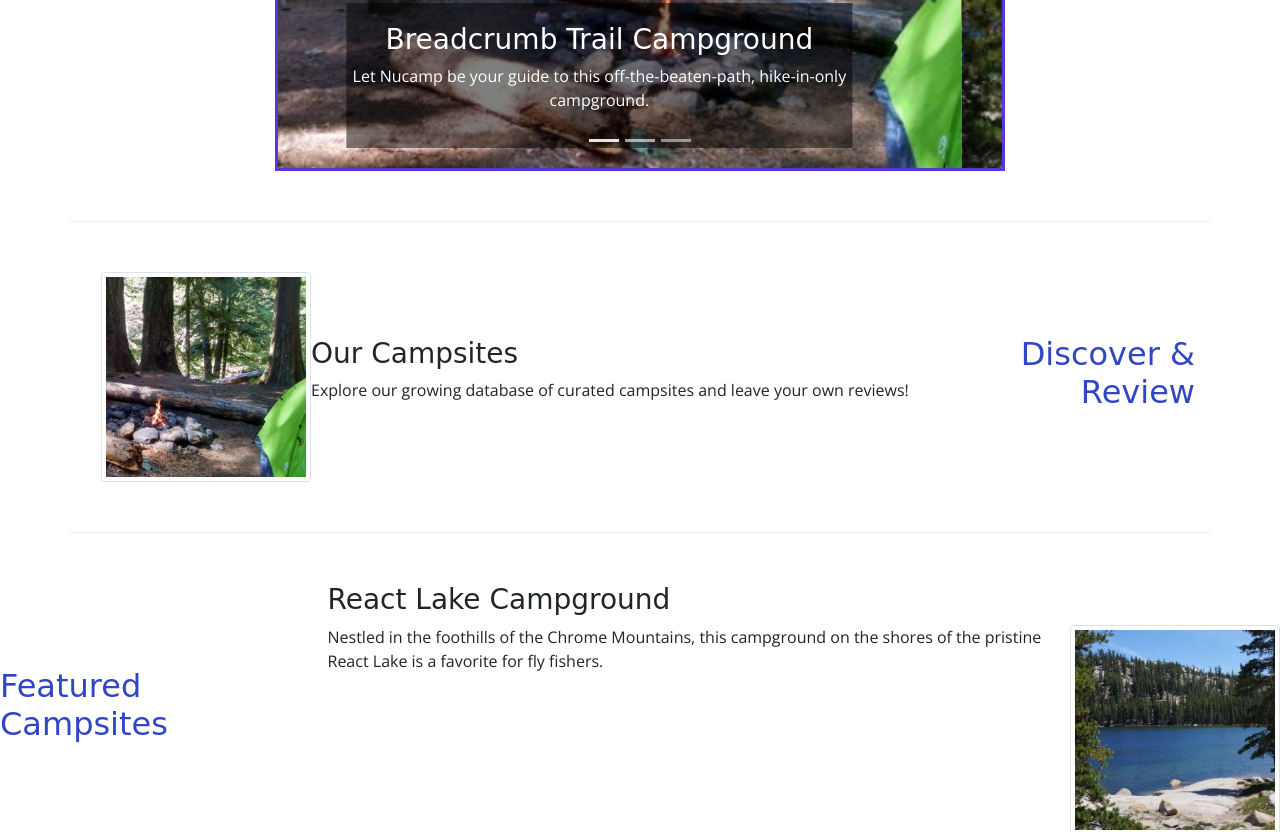
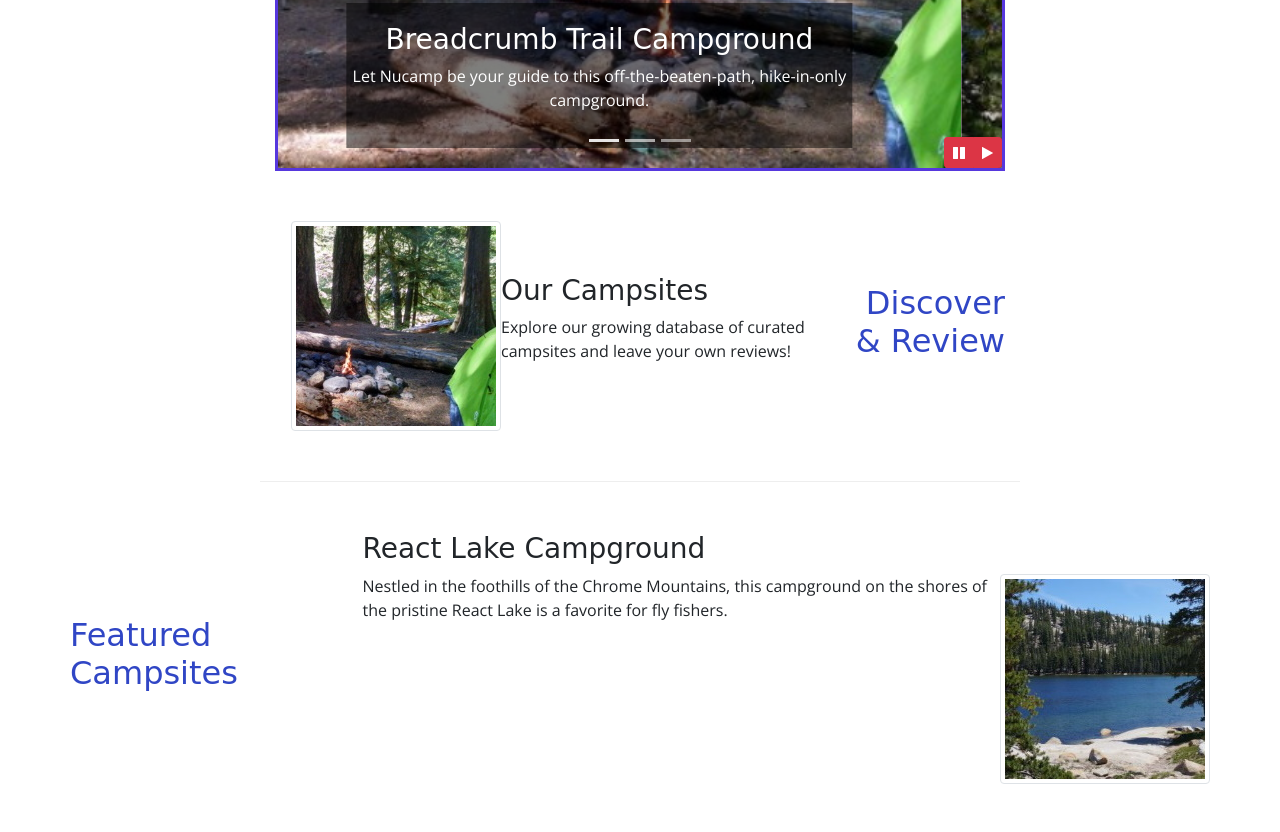
Before and after one commit to Hence07/Nucamp, a website: page index.html in a window 1280 px wide. Shown: the part 539-1371 px from the top of the page. Drawn offline with nearby package versions, Linux system fonts and the light colour scheme; a web font is replaced by a local one.

Commit message:
Bootstrap and jQuery Part 1

```diff
--- a/css/styles.css
+++ b/css/styles.css
@@ -48,3 +48,8 @@ header h2 {
 .carousel {
     border: solid #5637DD;
 }
+#carouselButton {
+    position: absolute;
+    right: 0;
+    bottom: 0;
+}
--- a/index.html
+++ b/index.html
@@ -210,8 +210,15 @@
                          <span class="carousel-control-next-icon"></span>
                          <span class="sr-only">Next</span>
                      </a>
-                </div>
-        </div>
+                    <div class="btn-group" id="carouselButton">
+                        <button class="btn btn-danger btn-sm" id="carouselPause">
+                            <i class="fa fa-pause"></i>
+                        </button>
+                        <button class="btn btn-danger btn-sm" id="carouselPlay">
+                            <i class="fa fa-play"></i>
+                        </button>
+                    </div>
+
         </div>
         <div class="row row-content align-items-center">
             <div class="col-sm-4 order-sm-last col-md-3">
@@ -300,11 +307,17 @@
     <script src="node_modules/popper.js/dist/umd/popper.min.js"></script>
     <script src="node_modules/bootstrap/dist/js/bootstrap.min.js"></script>
 
-    <!-- <script>
-        $(function () {
-            $('[data-toggle="tooltip"]').tooltip()
-        })
-    </script> -->
+<script>
+    $(function () {
+        $(".carousel").carousel({ interval: 2000 });
+        $("#carouselPause").click(function () {
+            $(".carousel").carousel("pause");
+        });
+        $("#carouselPlay").click(function () {
+            $(".carousel").carousel("cycle");
+        });
+    });
+</script>
 
-</body>
+    </body>
 </html>
```
